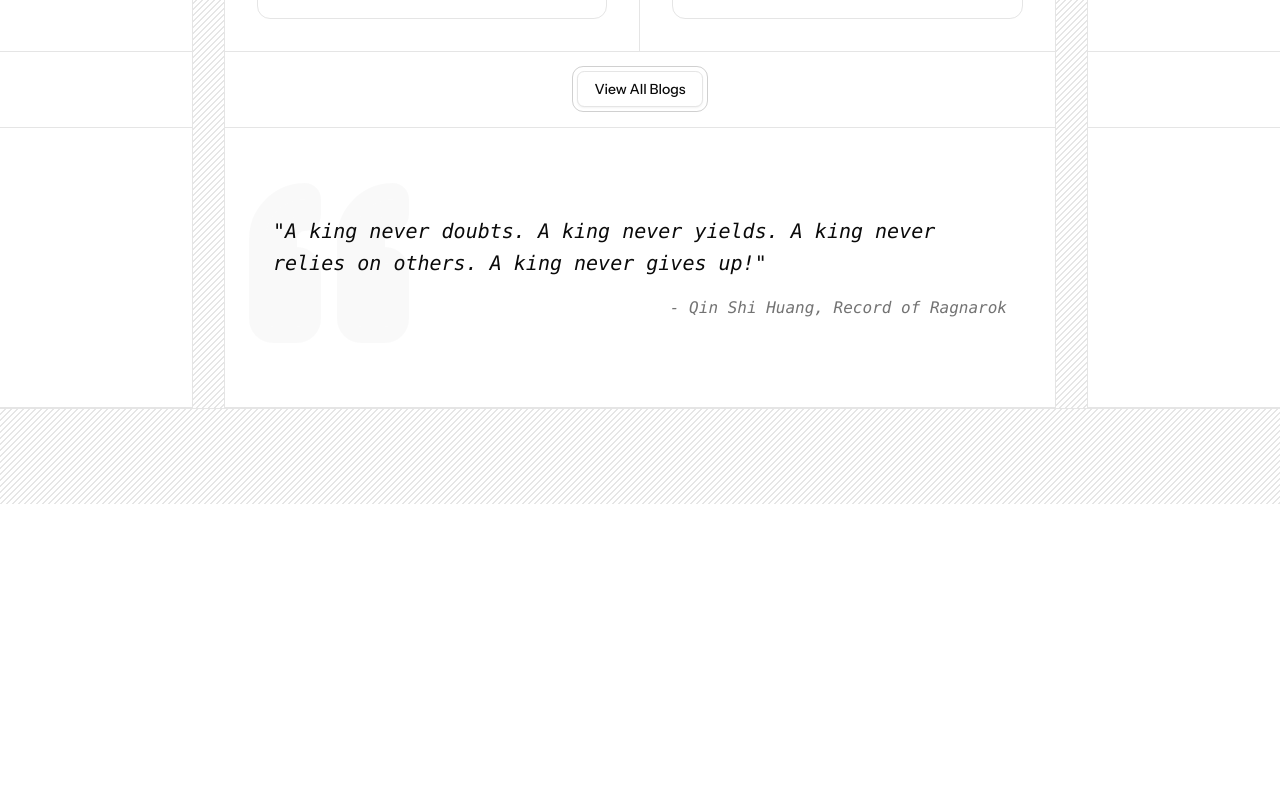
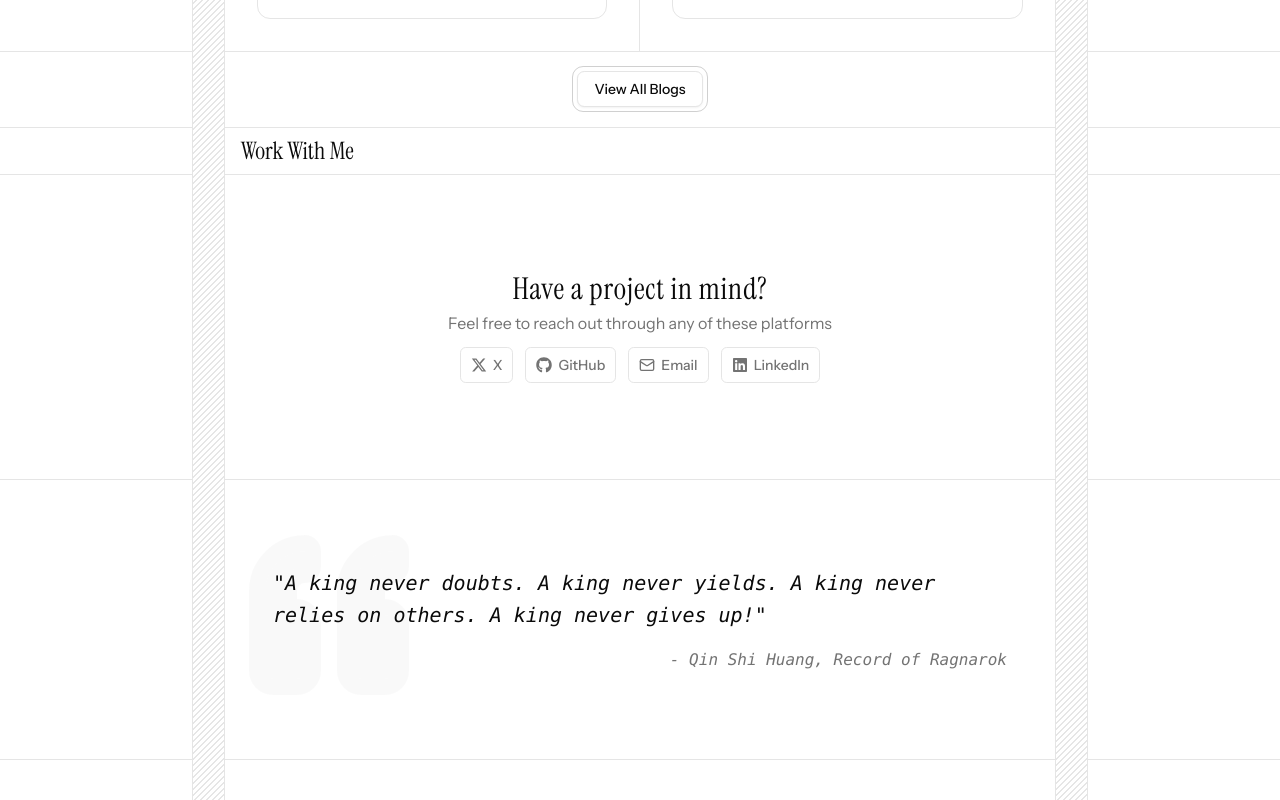
Before and after one commit to amannv/portfolio-v1, a Next.js app: page / in a window 1280 px wide. Shown: the part 2000-2800 px from the top of the page. Before the commit the page ends 2504 px from the top, so only its background shows below. Built offline with nearby package versions, Linux system fonts and the light colour scheme; no server answers.

Commit message:
created footer and contact section

```diff
--- a/app/blog/page.tsx
+++ b/app/blog/page.tsx
@@ -3,7 +3,8 @@ import { Metadata } from "next";
 import { getAllBlogs } from "@/lib/mdx";
 import BlogCard, { BlogFrontmatter } from "@/components/BlogCard";
 import PageNavbar from "@/components/PageNavbar";
-import Connect from "../sections/Connect";
+import { Quote } from "@/components/Quote";
+import Footer from "@/components/Footer";
 
 export const metadata: Metadata = {
   title: "Blogs - Aman Verma",
@@ -26,7 +27,8 @@ export default async function Page() {
           )}
         </div>
       </div>
-      <Connect />
+      <Quote />
+      <Footer />
     </PageContainer>
   );
 }
--- a/app/page.tsx
+++ b/app/page.tsx
@@ -7,6 +7,7 @@ import Blogs from "./sections/Blogs";
 import Contact from "./sections/Contact";
 import Connect from "./sections/Connect";
 import { Quote } from "@/components/Quote";
+import Footer from "@/components/Footer";
 export default function Home() {
   return (
     <>
@@ -17,7 +18,9 @@ export default function Home() {
         <Projects />
         <TechStack />
         <Blogs />
+        <Connect />
         <Quote />
+        <Footer />
       </Container>
     </>
   );
--- a/app/sections/Connect.tsx
+++ b/app/sections/Connect.tsx
@@ -1,12 +1,70 @@
-"use client";
+import { FaLinkedin, FaGithub } from "react-icons/fa";
+import { FaXTwitter } from "react-icons/fa6";
+import { GrDocumentText } from "react-icons/gr";
+import { Mail } from "lucide-react";
+import { buttonVariants } from "@/components/ui/button";
+import { cn } from "@/lib/utils";
 import Heading from "@/components/Heading";
 
 export default function Connect() {
   return (
     <>
-      <div>
-        Connect to me
+    <Heading title="Work With Me" />
+    <div className="relative w-full px-6 py-12 md:px-12 md:py-16">
+      <div className="mx-auto w-full max-w-3xl p-8 text-center">
+        <h2 className="font-heading mb-1 text-2xl font-medium tracking-wide md:text-3xl">
+          Have a project in mind?
+        </h2>
+        <p className="text-muted-foreground mb-3 text-sm md:text-base">
+          Feel free to reach out through any of these platforms
+        </p>
+
+        <div className="flex flex-wrap items-center justify-center gap-3">
+          <a
+            href="https://x.com/amanntwt"
+            target="_blank"
+            rel="noopener noreferrer"
+            className={cn(
+              buttonVariants({ variant: "outline" }),
+              "border-border bg-transparent text-muted-foreground transition-colors hover:bg-muted/50 hover:text-foreground shadow-none"
+            )}
+          >
+            <FaXTwitter /> X
+          </a>
+          <a
+            href="https://github.com/amannv"
+            target="_blank"
+            rel="noopener noreferrer"
+            className={cn(
+              buttonVariants({ variant: "outline" }),
+              "border-border bg-transparent text-muted-foreground transition-colors hover:bg-muted/50 hover:text-foreground shadow-none"
+            )}
+          >
+            <FaGithub /> GitHub
+          </a>
+          <a
+            href="mailto:amanworkstuff@gmail.com"
+            className={cn(
+              buttonVariants({ variant: "outline" }),
+              "border-border bg-transparent text-muted-foreground transition-colors hover:bg-muted/50 hover:text-foreground shadow-none"
+            )}
+          >
+            <Mail size={15} /> Email
+          </a>
+          <a
+            href="https://www.linkedin.com/in/aman-verma-473645328/"
+            target="_blank"
+            rel="noopener noreferrer"
+            className={cn(
+              buttonVariants({ variant: "outline" }),
+              "border-border bg-transparent text-muted-foreground transition-colors hover:bg-muted/50 hover:text-foreground shadow-none"
+            )}
+          >
+            <FaLinkedin /> LinkedIn
+          </a>
+        </div>
       </div>
+    </div>
     </>
   );
 }
--- a/app/sections/Hero.tsx
+++ b/app/sections/Hero.tsx
@@ -60,8 +60,8 @@ export default function Hero() {
             </p>
             <p className="text-sm">
               Open to internships, freelance opportunities, and collaborations.{" "}
-              <a href="/contact" className="text-foreground underline">
-                Let's talk.
+              <a href="/contact" className="text-foreground relative inline-block after:absolute after:bottom-0 after:left-0 after:h-0.5 after:w-full after:rounded-full after:bg-current">
+                 Let's build together.
               </a>
             </p>
           </div>
--- a/components/ContactBtn.tsx
+++ b/components/ContactBtn.tsx
@@ -13,7 +13,7 @@ export default function ContactBtn({
     <>
       <div className="border-x p-2">
         <a href={url} target="_blank" rel="noopener noreferrer">
-          <Button className={"px-3 py-5"} variant={"outline"}>
+          <Button className={"px-3 py-5 shadow-none"} variant={"outline"}>
             {icon} {text}
           </Button>
         </a>
--- /dev/null
+++ b/components/Footer.tsx
@@ -0,0 +1,16 @@
+import { FaLinkedin, FaGithub } from "react-icons/fa";
+import { FaXTwitter, FaMedium } from "react-icons/fa6";
+import { GrDocumentText } from "react-icons/gr";
+
+export default function Footer() {
+  return (
+    <footer className="relative flex w-full flex-col items-center justify-center pb-0 pt-20 text-center text-sm text-muted-foreground">
+      <div className="mb-20">
+        <p className="mb-2">
+          Designed & Developed by <span className="font-medium text-foreground">Aman</span>
+        </p>
+        <p>&copy; 2026 All rights reserved.</p>
+      </div>
+    </footer>
+  );
+}
--- a/components/ScaleX.tsx
+++ b/components/ScaleX.tsx
@@ -9,7 +9,7 @@ export default function ScaleX({ className }: { className?: string }) {
         className,
       )}
     >
-      <Scales size={6} orientation="diagonal" />
+      <Scales size={6} orientation="diagonal"/>
     </div>
   );
 }
--- a/components/StackBtn.tsx
+++ b/components/StackBtn.tsx
@@ -23,7 +23,7 @@ export default function StackBtn({
           <Button
             variant={"outline"}
             size={"xs"}
-            className="inline-flex h-7 items-center justify-center gap-1.5 text-xs leading-none"
+            className="inline-flex h-7 items-center justify-center gap-1.5 text-xs leading-none shadow-none"
           >
             <span className="inline-flex items-center justify-center leading-none">
               {icon}
```
Also changed, not shown: app/globals.css (+7 -5 lines).
